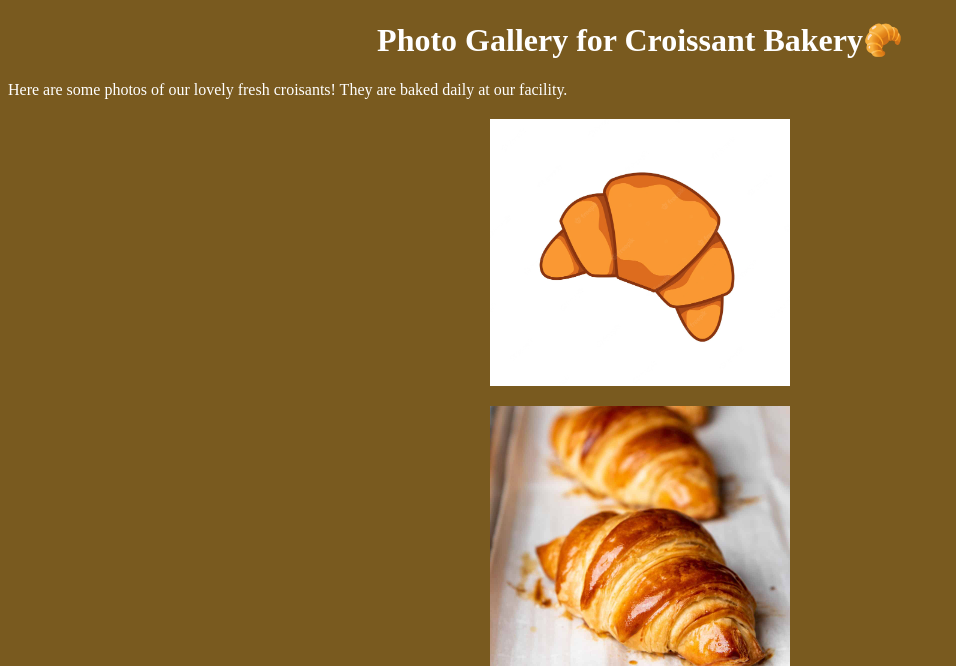
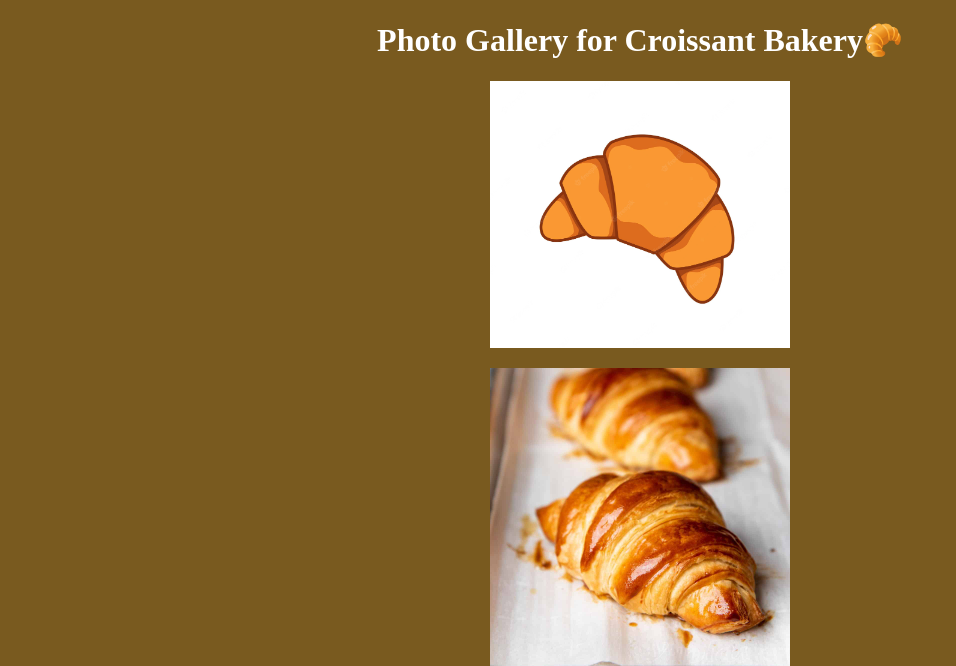
Before and after one commit to maggie-hyland/croissant, a plain HTML site: page photos.html in a window 1280 px wide. Shown: the top 666 px of the page, without its empty margins (0-956 px from the left). Drawn offline with Linux system fonts and the light colour scheme.

Commit message:
Update photos.html

```diff
--- a/photos.html
+++ b/photos.html
@@ -10,7 +10,6 @@
   </head>
   <body>
     <h1>Photo Gallery for Croissant Bakery🥐</h1>
-    <p>Here are some photos of our lovely fresh croisants! They are baked daily at our facility.</p>
     <div class="croissant-image">
       <img
         src="/images/croissant.webp"
```
